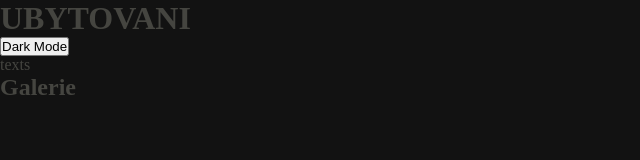
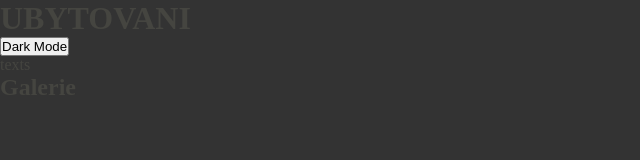
Before and after one commit to Tadnac/tadnac.github.io, a plain HTML site: page index.html in a window 1280 px wide. Both pictures are taken after a click on the button "Dark Mode". Shown: the whole page, without its empty margins (0-640 px from the left). Drawn offline with Linux system fonts and the light colour scheme.

Commit message:
Update style.css

```diff
--- a/resources/css/style.css
+++ b/resources/css/style.css
@@ -10,7 +10,7 @@ body {
 }
 
 body.dark-mode {
-    background-color: #121212;
+    background-color:#333333;
     color:#454540;
 }
 .upper {
```
